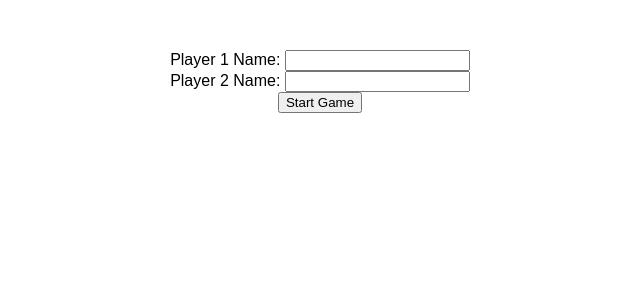
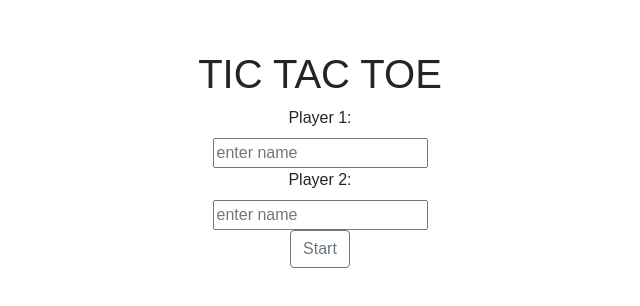
Before and after one commit to acciojob/tictactoe-okamble605, a website: page main.html in a window 1280 px wide. Shown: the whole page, without its empty margins (320-960 px from the left). Drawn offline with nearby package versions, Linux system fonts and the light colour scheme.

Commit message:
created a submission

```diff
--- a/main.html
+++ b/main.html
@@ -4,19 +4,24 @@
   <meta charset="UTF-8">
   <meta name="viewport" content="width=device-width, initial-scale=1.0">
   <title>Tic Tac Toe</title>
+	    <link rel="stylesheet" href="https://cdn.jsdelivr.net/npm/bootstrap@4.1.3/dist/css/bootstrap.min.css" integrity="sha384-MCw98/SFnGE8fJT3GXwEOngsV7Zt27NXFoaoApmYm81iuXoPkFOJwJ8ERdknLPMO" crossorigin="anonymous">
+
   <link rel="stylesheet" href="styles.css">
 </head>
 <body>
   <div class="container">
-    <div class="input-section">
-      <label for="player-1">Player 1 Name:</label>
-      <input type="text" id="player-1" required>
+	  <center><h1>TIC TAC TOE</h1></center>
+    <center><div class="input-section"></center>
+      <label for="player-1">Player 1:</label>
+      <input type="text" id="player-1" placeholder="enter name" required>
       <br>
-      <label for="player-2">Player 2 Name:</label>
-      <input type="text" id="player-2" required>
+      <label for="player-2">Player 2:</label>
+      <input type="text" id="player-2" placeholder="enter name" required>
       <br>
-      <button id="submit">Start Game</button>
+		<center><button type="button"  id="submit" class="btn btn-outline-secondary">Start</button>
     </div>
+
+
 
     <div class="game-section" style="display:none;">
       <h1>Tic Tac Toe</h1>
```
